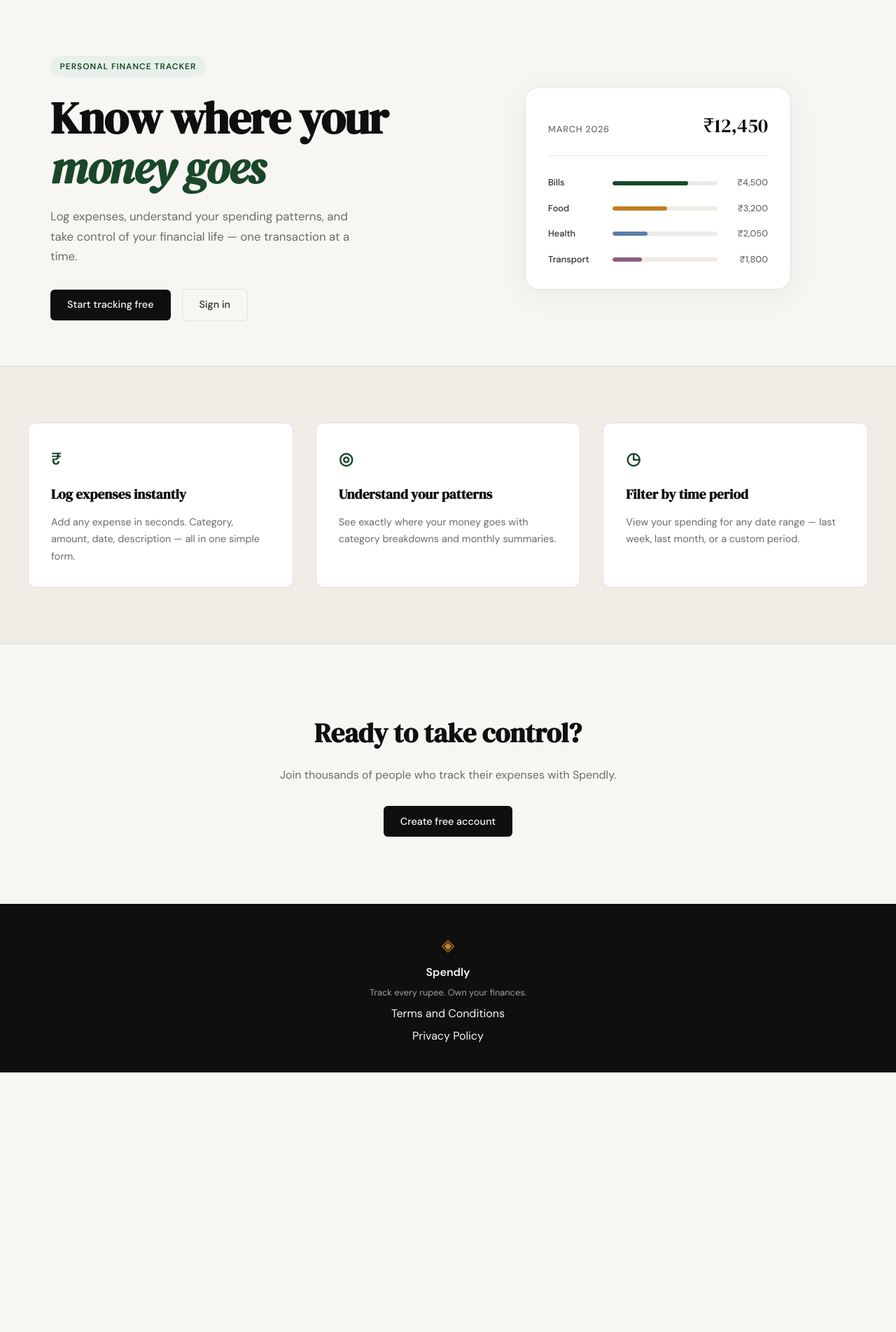
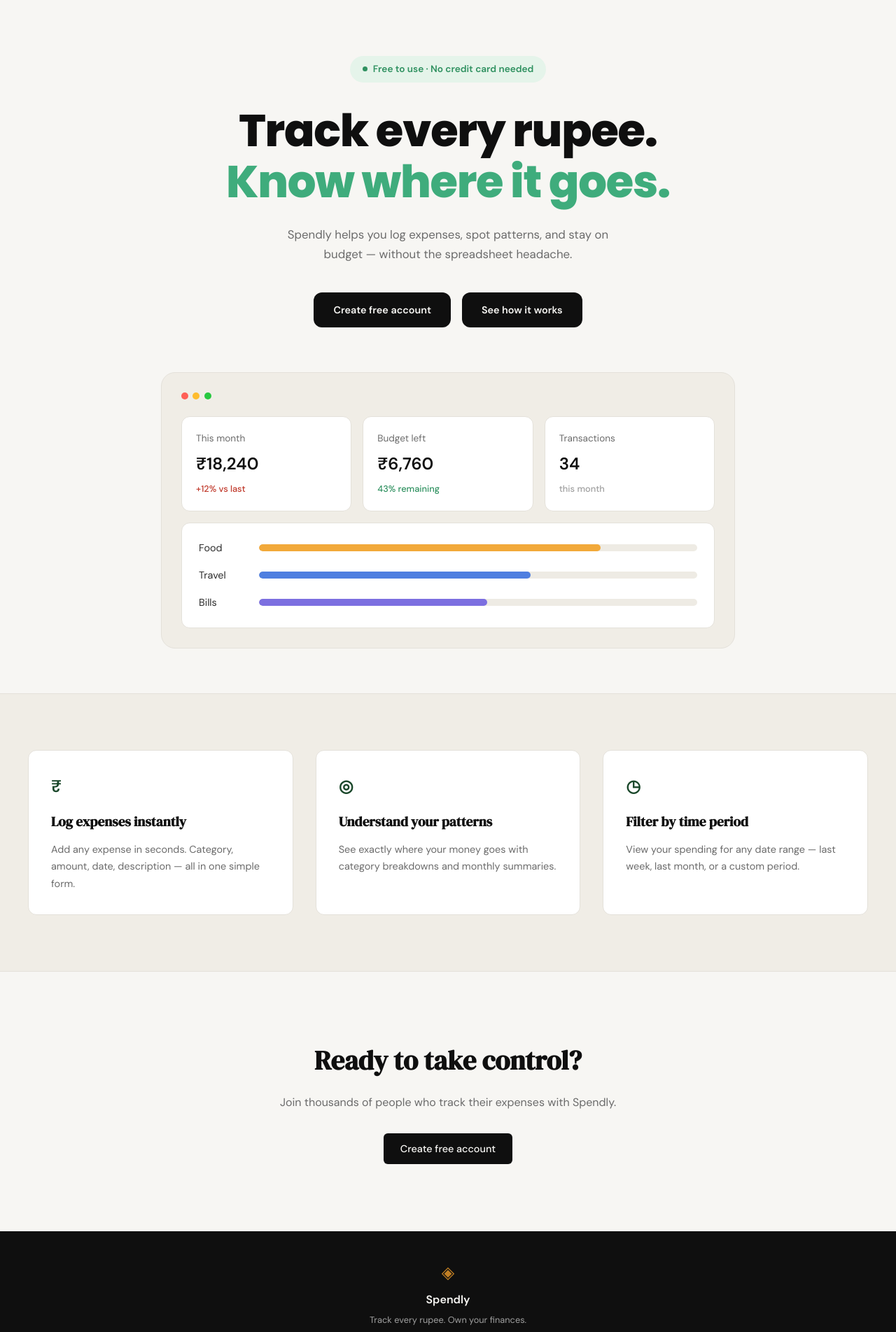
Before and after one commit to shandilya3031/expensely, a Flask app: page / in a window 1280 px wide. Shown: the part 61-1965 px from the top of the page at 70% size. Before the commit the page ends 1594 px from the top, so only its background shows below. Run offline with Flask 3, Linux system fonts and the light colour scheme.

Commit message:
landing: redesign hero section to match mockup

```diff
--- a/static/css/style.css
+++ b/static/css/style.css
@@ -125,136 +125,182 @@ a { color: inherit; text-decoration: none; }
 
 .hero {
     padding: 5rem 2rem 4rem;
-    display: grid;
-    grid-template-columns: 1fr 1fr;
-    gap: 4rem;
+    display: flex;
+    flex-direction: column;
     align-items: center;
+    text-align: center;
     max-width: var(--max-width);
     margin: 0 auto;
 }
 
+.hero-inner {
+    display: flex;
+    flex-direction: column;
+    align-items: center;
+    max-width: 640px;
+}
+
 .hero-badge {
-    display: inline-block;
-    background: var(--accent-light);
-    color: var(--accent);
-    font-size: 0.75rem;
+    display: inline-flex;
+    align-items: center;
+    gap: 0.5rem;
+    background: #e5f4ea;
+    color: #2f9160;
+    font-size: 0.85rem;
     font-weight: 600;
-    letter-spacing: 0.08em;
-    text-transform: uppercase;
-    padding: 0.35rem 0.85rem;
+    padding: 0.5rem 1.1rem;
     border-radius: 999px;
+    margin-bottom: 2rem;
+}
+
+.hero-badge-dot {
+    width: 7px;
+    height: 7px;
+    border-radius: 50%;
+    background: #2f9160;
+}
+
+.hero-title {
+    font-family: 'Poppins', var(--font-body);
+    font-weight: 800;
+    font-size: clamp(2.5rem, 5.5vw, 4rem);
+    line-height: 1.15;
+    letter-spacing: -0.02em;
+    color: var(--ink);
     margin-bottom: 1.5rem;
 }
 
-.hero-title {
-    font-family: var(--font-display);
-    font-size: clamp(2.5rem, 5vw, 4rem);
-    line-height: 1.1;
-    letter-spacing: -0.02em;
-    color: var(--ink);
-    margin-bottom: 1.25rem;
-}
-
-.hero-title em {
-    font-style: italic;
-    color: var(--accent);
+.hero-title-accent {
+    display: block;
+    color: #3fac7c;
 }
 
 .hero-subtitle {
     font-size: 1.05rem;
     color: var(--ink-muted);
     line-height: 1.7;
-    max-width: 460px;
-    margin-bottom: 2rem;
+    max-width: 480px;
+    margin-bottom: 2.5rem;
 }
 
 .hero-actions {
     display: flex;
     gap: 1rem;
     align-items: center;
+    justify-content: center;
+    margin-bottom: 4rem;
+}
+
+.hero-actions .btn-primary {
+    padding: 0.85rem 1.75rem;
+    border-radius: var(--radius-md);
+    font-weight: 600;
 }
 
 /* ------------------------------------------------------------------ */
-/* Mock card (hero visual)                                             */
+/* Mock window (hero visual)                                           */
 /* ------------------------------------------------------------------ */
 
 .hero-visual {
     display: flex;
     justify-content: center;
+    width: 100%;
 }
 
-.mock-card {
+.mock-window {
+    background: var(--paper-warm);
+    border: 1px solid var(--border);
+    border-radius: var(--radius-lg);
+    padding: 1.75rem;
+    width: 100%;
+    max-width: 820px;
+}
+
+.mock-window-dots {
+    display: flex;
+    gap: 0.4rem;
+    margin-bottom: 1.5rem;
+}
+
+.mock-dot { width: 10px; height: 10px; border-radius: 50%; }
+.mock-dot-red { background: #ff5f57; }
+.mock-dot-yellow { background: #febc2e; }
+.mock-dot-green { background: #28c840; }
+
+.mock-stats {
+    display: grid;
+    grid-template-columns: repeat(3, 1fr);
+    gap: 1rem;
+    margin-bottom: 1rem;
+}
+
+.mock-stat {
     background: var(--paper-card);
     border: 1px solid var(--border);
-    border-radius: var(--radius-lg);
-    padding: 2rem;
-    width: 100%;
-    max-width: 380px;
-    box-shadow: 0 8px 40px rgba(0,0,0,0.06);
+    border-radius: var(--radius-md);
+    padding: 1.25rem;
+    display: flex;
+    flex-direction: column;
+    gap: 0.4rem;
+    text-align: left;
 }
 
-.mock-card-header {
-    display: flex;
-    justify-content: space-between;
-    align-items: baseline;
-    margin-bottom: 1.75rem;
-    padding-bottom: 1.25rem;
-    border-bottom: 1px solid var(--border-soft);
+.mock-stat-label {
+    font-size: 0.85rem;
+    color: var(--ink-muted);
 }
 
-.mock-label {
-    font-size: 0.8rem;
-    font-weight: 500;
-    color: var(--ink-muted);
-    text-transform: uppercase;
-    letter-spacing: 0.06em;
-}
-
-.mock-total {
-    font-family: var(--font-display);
-    font-size: 1.75rem;
+.mock-stat-value {
+    font-family: var(--font-body);
+    font-weight: 700;
+    font-size: 1.5rem;
     color: var(--ink);
 }
 
-.mock-bars { display: flex; flex-direction: column; gap: 1rem; }
+.mock-stat-delta { font-size: 0.8rem; font-weight: 500; }
+.mock-stat-delta-down { color: var(--danger); }
+.mock-stat-delta-up { color: #2f9160; }
+.mock-stat-delta-neutral { color: var(--ink-faint); }
 
-.mock-bar-row {
-    display: grid;
-    grid-template-columns: 80px 1fr 60px;
-    align-items: center;
-    gap: 0.75rem;
+.mock-progress {
+    background: var(--paper-card);
+    border: 1px solid var(--border);
+    border-radius: var(--radius-md);
+    padding: 1.5rem;
+    display: flex;
+    flex-direction: column;
+    gap: 1rem;
 }
 
-.mock-cat {
-    font-size: 0.8rem;
-    font-weight: 500;
-    color: var(--ink-soft);
+.mock-progress-row {
+    display: grid;
+    grid-template-columns: 70px 1fr;
+    align-items: center;
+    gap: 1rem;
 }
 
-.mock-bar-track {
-    height: 6px;
+.mock-progress-label {
+    font-size: 0.9rem;
+    color: var(--ink-soft);
+    text-align: left;
+}
+
+.mock-progress-track {
+    height: 10px;
     background: var(--border-soft);
     border-radius: 999px;
     overflow: hidden;
 }
 
-.mock-bar {
+.mock-progress-bar {
     height: 100%;
-    background: var(--accent);
     border-radius: 999px;
     transition: width 0.6s ease;
 }
 
-.mock-bar-2 { background: var(--accent-2); }
-.mock-bar-3 { background: #5b7fa6; }
-.mock-bar-4 { background: #8b5e83; }
-
-.mock-amt {
-    font-size: 0.8rem;
-    font-weight: 500;
-    color: var(--ink-muted);
-    text-align: right;
-}
+.mock-progress-food { background: #f2a93a; }
+.mock-progress-travel { background: #4f7fe0; }
+.mock-progress-bills { background: #7c6fe0; }
 
 /* ------------------------------------------------------------------ */
 /* Buttons                                                             */
@@ -563,14 +609,8 @@ a { color: inherit; text-decoration: none; }
 /* ------------------------------------------------------------------ */
 
 @media (max-width: 900px) {
-    .hero {
-        grid-template-columns: 1fr;
-        text-align: center;
-    }
-
     .hero-subtitle { max-width: 100%; }
-    .hero-actions { justify-content: center; }
-    .hero-visual { display: none; }
+    .mock-stats { grid-template-columns: 1fr; }
 
     .features-inner { grid-template-columns: 1fr; }
 }
@@ -578,4 +618,7 @@ a { color: inherit; text-decoration: none; }
 @media (max-width: 600px) {
     .nav-links a:not(.nav-cta) { display: none; }
     .hero { padding: 3rem 1rem 2rem; }
+    .hero-actions { flex-direction: column; width: 100%; }
+    .hero-actions .btn-primary { width: 100%; text-align: center; }
+    .mock-window { padding: 1.25rem; }
 }
--- a/templates/base.html
+++ b/templates/base.html
@@ -6,7 +6,7 @@
     <title>{% block title %}Spendly{% endblock %}</title>
     <link rel="preconnect" href="https://fonts.googleapis.com">
     <link rel="preconnect" href="https://fonts.gstatic.com" crossorigin>
-    <link href="https://fonts.googleapis.com/css2?family=DM+Serif+Display:ital@0;1&family=DM+Sans:wght@300;400;500;600&display=swap" rel="stylesheet">
+    <link href="https://fonts.googleapis.com/css2?family=DM+Serif+Display:ital@0;1&family=DM+Sans:wght@300;400;500;600&family=Poppins:wght@700;800&display=swap" rel="stylesheet">
     <link rel="stylesheet" href="{{ url_for('static', filename='css/style.css') }}">
     {% block head %}{% endblock %}
 </head>
--- a/templates/landing.html
+++ b/templates/landing.html
@@ -6,55 +6,65 @@
 
 <section class="hero">
     <div class="hero-inner">
-        <div class="hero-badge">Personal Finance Tracker</div>
+        <div class="hero-badge">
+            <span class="hero-badge-dot"></span>
+            Free to use · No credit card needed
+        </div>
         <h1 class="hero-title">
-            Know where your<br>
-            <em>money goes</em>
+            Track every rupee.<br>
+            <span class="hero-title-accent">Know where it goes.</span>
         </h1>
         <p class="hero-subtitle">
-            Log expenses, understand your spending patterns,
-            and take control of your financial life —
-            one transaction at a time.
+            Spendly helps you log expenses, spot patterns, and stay
+            on budget — without the spreadsheet headache.
         </p>
         <div class="hero-actions">
-            <a href="{{ url_for('register') }}" class="btn-primary">Start tracking free</a>
-            <a href="{{ url_for('login') }}" class="btn-ghost">Sign in</a>
+            <a href="{{ url_for('register') }}" class="btn-primary">Create free account</a>
+            <a href="#" class="btn-primary">See how it works</a>
         </div>
     </div>
     <div class="hero-visual">
-        <div class="mock-card">
-            <div class="mock-card-header">
-                <span class="mock-label">March 2026</span>
-                <span class="mock-total">₹12,450</span>
+        <div class="mock-window">
+            <div class="mock-window-dots">
+                <span class="mock-dot mock-dot-red"></span>
+                <span class="mock-dot mock-dot-yellow"></span>
+                <span class="mock-dot mock-dot-green"></span>
             </div>
-            <div class="mock-bars">
-                <div class="mock-bar-row">
-                    <span class="mock-cat">Bills</span>
-                    <div class="mock-bar-track">
-                        <div class="mock-bar" style="width: 72%"></div>
+            <div class="mock-stats">
+                <div class="mock-stat">
+                    <span class="mock-stat-label">This month</span>
+                    <span class="mock-stat-value">₹18,240</span>
+                    <span class="mock-stat-delta mock-stat-delta-down">+12% vs last</span>
+                </div>
+                <div class="mock-stat">
+                    <span class="mock-stat-label">Budget left</span>
+                    <span class="mock-stat-value">₹6,760</span>
+                    <span class="mock-stat-delta mock-stat-delta-up">43% remaining</span>
+                </div>
+                <div class="mock-stat">
+                    <span class="mock-stat-label">Transactions</span>
+                    <span class="mock-stat-value">34</span>
+                    <span class="mock-stat-delta mock-stat-delta-neutral">this month</span>
+                </div>
+            </div>
+            <div class="mock-progress">
+                <div class="mock-progress-row">
+                    <span class="mock-progress-label">Food</span>
+                    <div class="mock-progress-track">
+                        <div class="mock-progress-bar mock-progress-food" style="width: 78%"></div>
                     </div>
-                    <span class="mock-amt">₹4,500</span>
                 </div>
-                <div class="mock-bar-row">
-                    <span class="mock-cat">Food</span>
-                    <div class="mock-bar-track">
-                        <div class="mock-bar mock-bar-2" style="width: 52%"></div>
+                <div class="mock-progress-row">
+                    <span class="mock-progress-label">Travel</span>
+                    <div class="mock-progress-track">
+                        <div class="mock-progress-bar mock-progress-travel" style="width: 62%"></div>
                     </div>
-                    <span class="mock-amt">₹3,200</span>
                 </div>
-                <div class="mock-bar-row">
-                    <span class="mock-cat">Health</span>
-                    <div class="mock-bar-track">
-                        <div class="mock-bar mock-bar-3" style="width: 33%"></div>
+                <div class="mock-progress-row">
+                    <span class="mock-progress-label">Bills</span>
+                    <div class="mock-progress-track">
+                        <div class="mock-progress-bar mock-progress-bills" style="width: 52%"></div>
                     </div>
-                    <span class="mock-amt">₹2,050</span>
-                </div>
-                <div class="mock-bar-row">
-                    <span class="mock-cat">Transport</span>
-                    <div class="mock-bar-track">
-                        <div class="mock-bar mock-bar-4" style="width: 28%"></div>
-                    </div>
-                    <span class="mock-amt">₹1,800</span>
                 </div>
             </div>
         </div>
```
